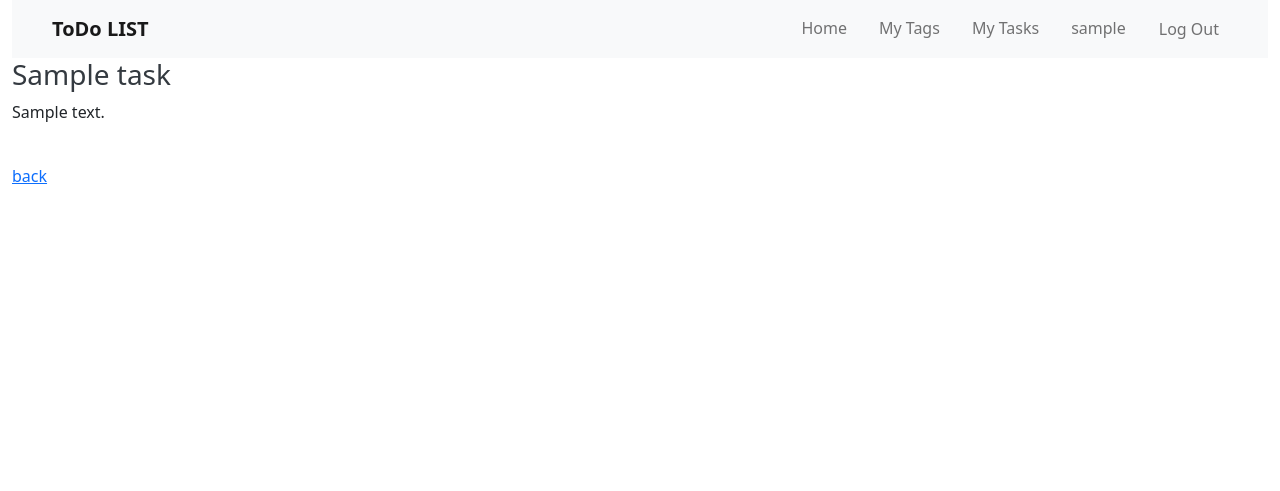
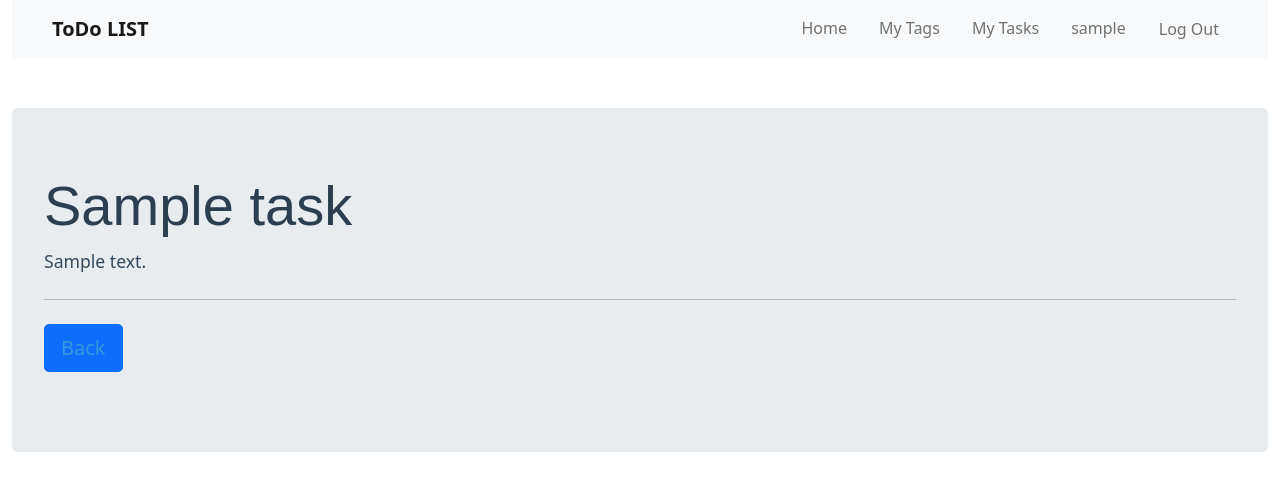
Before and after one commit to Timur5050/toDo-list-project, a Django app: page /tasks/1/details/ in a window 1280 px wide. Shown: the top 491 px of the page. Run offline with Django 5.2, Linux system fonts and the light colour scheme; a user stored in the database is signed in; tables that the repository leaves empty hold one stand-in row (values such as "Sample post").

Commit message:
changed task detail template

```diff
--- a/templates/roster/task_detail.html
+++ b/templates/roster/task_detail.html
@@ -1,11 +1,39 @@
 {% extends "base.html" %}
 
 {% block content %}
-<h3>
-  {{ task.title }}
-</h3>
-<p>{{ task.description }}</p>
-<br>
-<p><a href="{% url 'roster:task-list' %}">back</a></p>
+<style>
+    .task-container h3 {
+        color: #2c3e50;
+        font-family: 'Arial', sans-serif;
+    }
 
+    .task-container p {
+        font-size: 1.1rem;
+        line-height: 1.6;
+        color: #34495e;
+    }
+
+    .task-container a {
+        color: #3498db;
+        text-decoration: none;
+    }
+
+    .task-container a:hover {
+        color: #2980b9;
+        text-decoration: underline;
+    }
+
+    .task-container {
+        margin-top: 50px;
+    }
+</style>
+
+<div class="task-container jumbotron">
+    <h3 class="display-4">
+      {{ task.title }}
+    </h3>
+    <p class="lead">{{ task.description }}</p>
+    <hr class="my-4">
+    <p><a class="btn btn-primary btn-lg" href="{% url 'roster:task-list' %}" role="button">Back</a></p>
+</div>
 {% endblock %}
```
